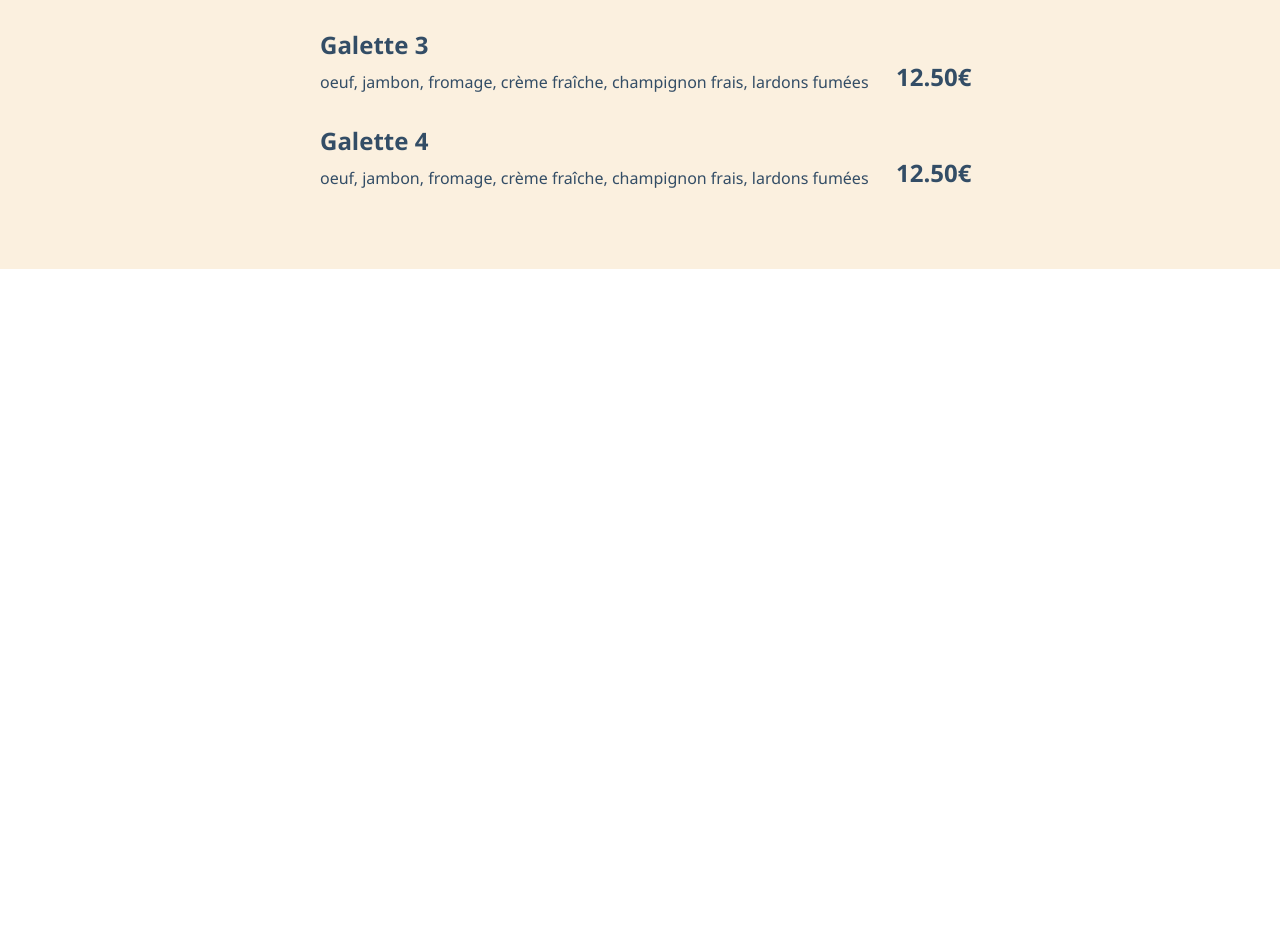
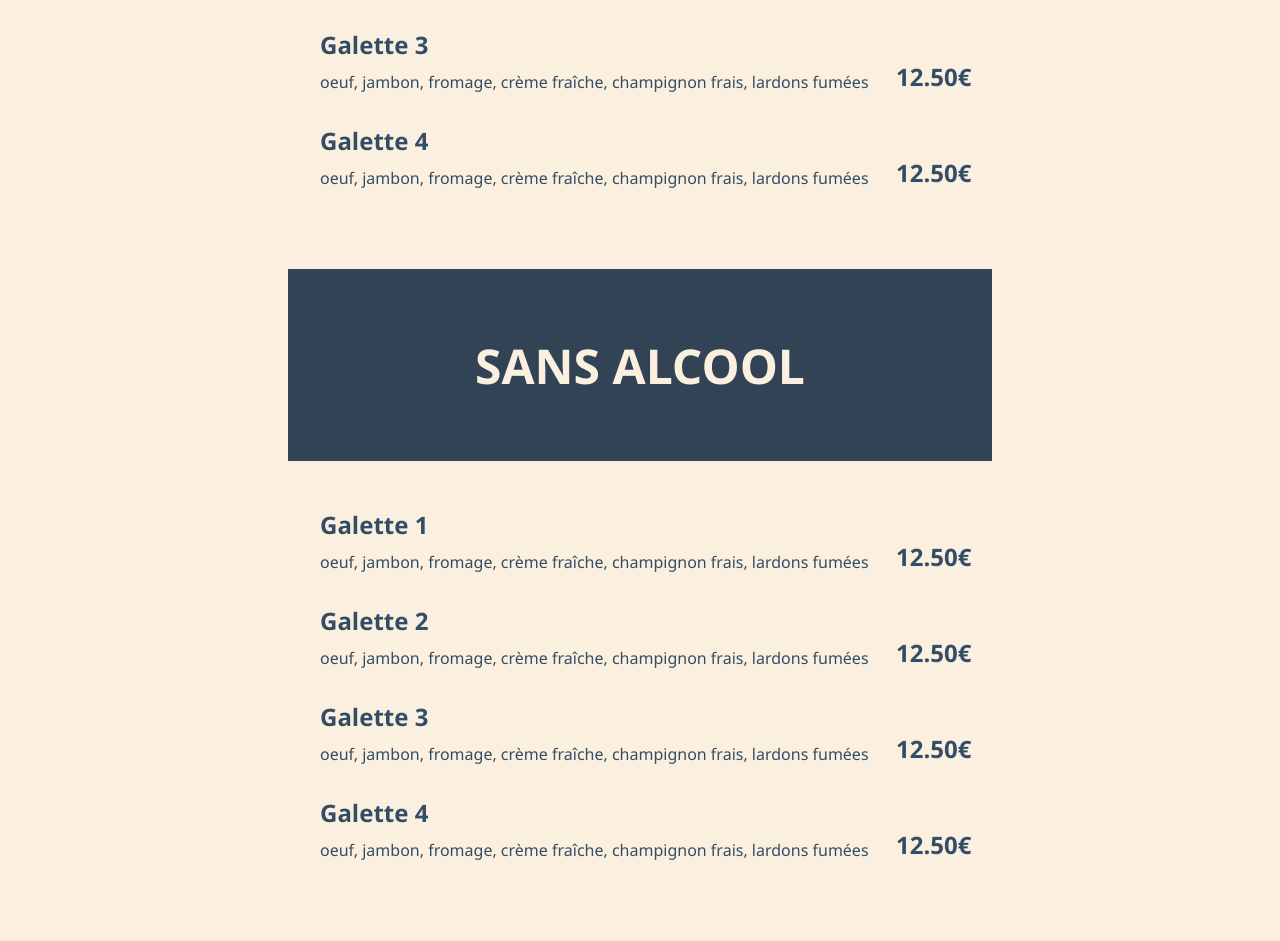
Before and after one commit to Oreus-F/restaurant-webpage, a website built with webpack: page src/template.html in a window 1280 px wide. Shown: the part 4406-5347 px from the top of the page. Before the commit the page ends 4675 px from the top, so only its background shows below. Built offline with nearby package versions, Linux system fonts and the light colour scheme.

Commit message:
Create alcool free div section

```diff
--- a/src/template.html
+++ b/src/template.html
@@ -241,6 +241,39 @@
 
             </div>
 
+
+            <div class="content-center title-img listing sans-alcool">
+
+                <div>
+                    <h2>sans alcool</h2>
+                </div>
+
+
+                <ul>
+                    <li>
+                        <p>Galette 1</p>
+                        <p>12.50€</p>
+                        <p>oeuf, jambon, fromage, crème fraîche, champignon frais, lardons fumées</p>
+                    </li>
+                    <li>
+                        <p>Galette 2</p>
+                        <p>12.50€</p>
+                        <p>oeuf, jambon, fromage, crème fraîche, champignon frais, lardons fumées</p>
+                    </li>
+                    <li>
+                        <p>Galette 3</p>
+                        <p>12.50€</p>
+                        <p>oeuf, jambon, fromage, crème fraîche, champignon frais, lardons fumées</p>
+                    </li>
+                    <li>
+                        <p>Galette 4</p>
+                        <p>12.50€</p>
+                        <p>oeuf, jambon, fromage, crème fraîche, champignon frais, lardons fumées</p>
+                    </li>
+                </ul>
+
+            </div>
+
         </div>
     </div>
 
```
